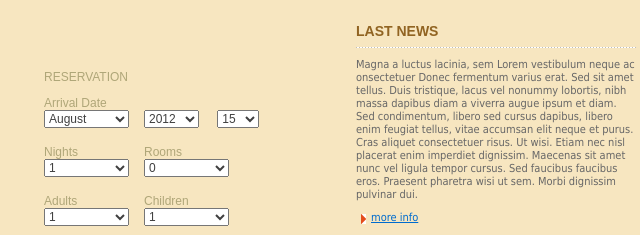
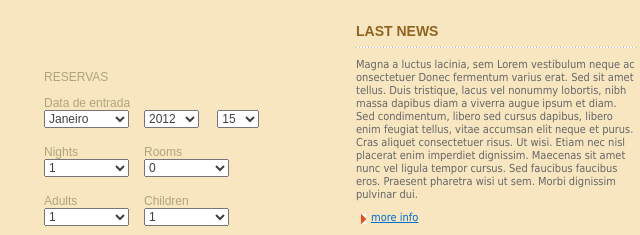
Before and after one commit to AlexandreWasemPinto/alexandre-ifrs, a website: page public_html/html/index.html in a window 1280 px wide. Shown: the part 488-723 px from the top of the page, 179-819 px from the left. Drawn offline with Linux system fonts and the light colour scheme.

Commit message:
atualizado os meses

```diff
--- a/public_html/html/index.html
+++ b/public_html/html/index.html
@@ -27,13 +27,24 @@
 			<div id="sidebar">
 				<div class="order">
 					<form action="#">
-						<h3>Reservation</h3>
+						<h3>Reservas</h3>
 						<table width="239" cellpadding="0" cellspacing="0">
 							<tr>
 								<td class="first">
-									Arrival Date<br />
+									Data de entrada<br />
 									<select>
-										<option>August</option>
+										<option>Janeiro</option>
+										<option>Fevereiro</option>
+										<option>Marco</option>
+										<option>Abril</option>
+										<option>Maio</option>
+										<option>Junho</option>
+										<option>Julho</option>
+										<option>Agosto</option>
+										<option>Setembro</option>
+										<option>Outubro</option>
+										<option>Novembro</option>
+										<option>Dezembro</option>
 									</select>
 								</td>
 								<td class="second"><br />
```
